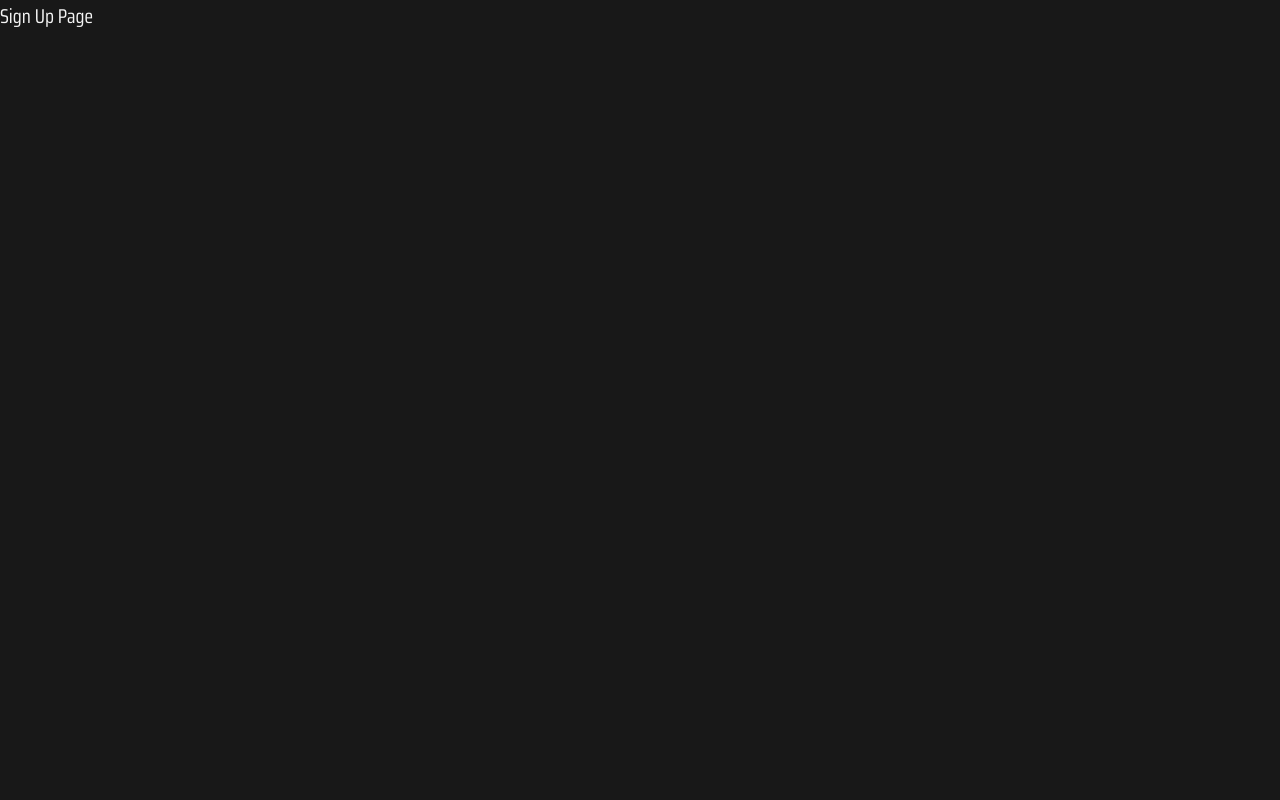
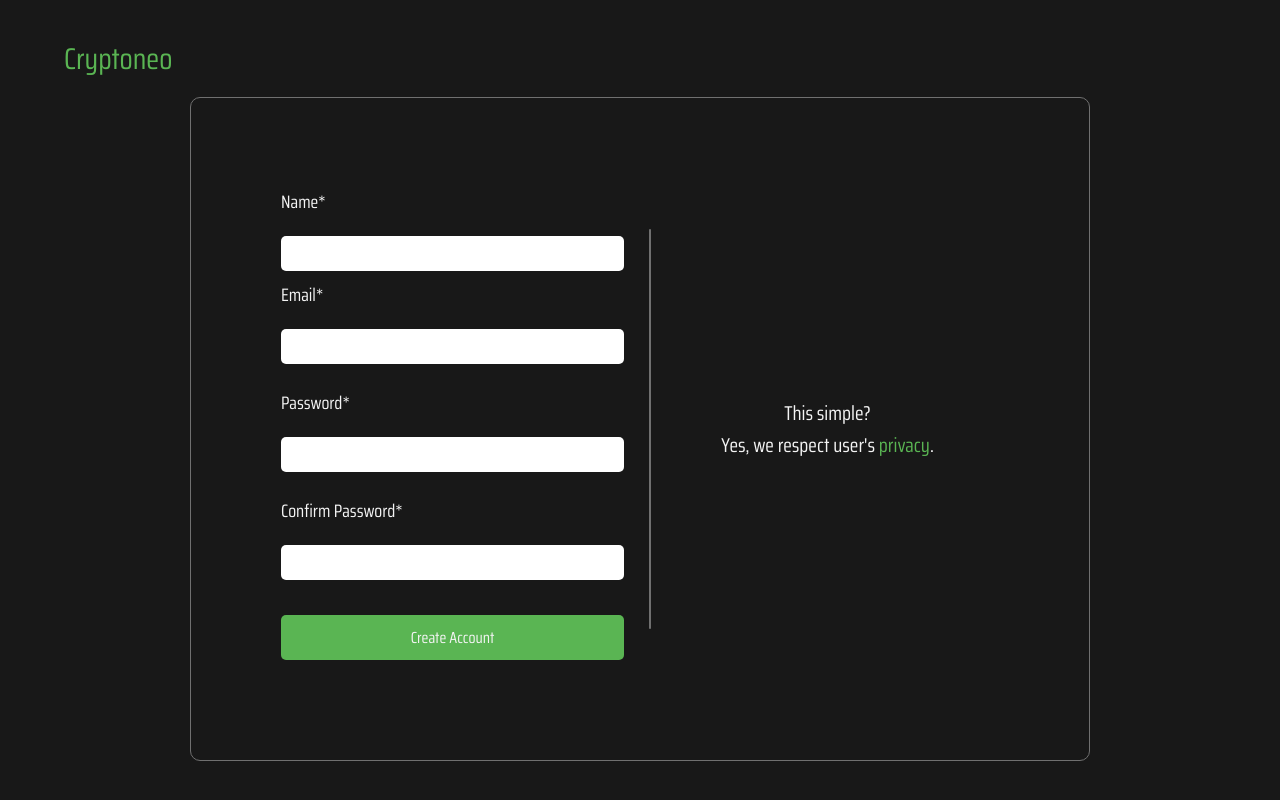
Before and after one commit to carlosr-lotus/Cryptoneo, a Next.js app: page /signup in a window 1280 px wide. Built offline with nearby package versions, Linux system fonts and the light colour scheme.

Commit message:
New pages created

```diff
--- a/src/pages/index.tsx
+++ b/src/pages/index.tsx
@@ -1,8 +1,8 @@
 // import type { NextPage } from 'next'
 import { useState } from 'react';
-import Head from 'next/head'
+import Head from 'next/head';
 
-import styles from '../styles/Home.module.css'
+import styles from '../styles/Home.module.css';
 
 // Icons
 import { FiMenu } from 'react-icons/fi';
--- a/src/pages/signup/index.tsx
+++ b/src/pages/signup/index.tsx
@@ -1,5 +1,79 @@
+import { useRouter } from 'next/router';
+import Head from 'next/head';
+import Link from 'next/link';
+import { useForm } from 'react-hook-form';
+
+import styles from '../../styles/pages/Signup.module.css';
+
 export default function SignUp() {
+
+    const router = useRouter();
+    const { register, handleSubmit } = useForm();
+
+    function submitLogin(data) {
+        console.log(data);
+
+        // router.push({
+        //     pathname: '/login'
+        // })
+    }
+
     return (
-        <h1>Sign Up Page</h1>
+        <div className={styles.signupPageContainer}>
+            <Head>
+                <title>Cryptoneo | Signup</title>
+            </Head>
+            <h1 className={styles.headerLogo}>Cryptoneo</h1>
+
+            <div className={styles.signupFormContainer}>
+                <form className={styles.formTag} onSubmit={handleSubmit(submitLogin)}>
+                    <label htmlFor="name">Name*</label>
+                    <br />
+                    <input id="name" type="text" {...register('name')} required />
+
+                    {/* Email */}
+                    <label htmlFor="email">Email*</label>
+                    <br />
+                    <input id="email" type="email" {...register('email')} required />
+                    <br />
+
+                    {/* Password */}
+                    <label htmlFor="password">Password*</label>
+                    <br />
+                    <input id="password" type="password" {...register('password')} required />
+                    <br />
+
+                    {/* Confirm Password */}
+                    <label htmlFor="confirmPassword">Confirm Password*</label>
+                    <br />
+                    <input id="confirmPassword" type="password" {...register('confirmPassword')} required />
+                    <br />
+
+                    <div className={styles.mobilePrivacyText}>
+                        <p>
+                            This simple?
+                            <br />
+                            Yes, we respect user's <span>privacy</span>.
+                        </p>
+                    </div>
+                    <a>
+                        <button type="submit" className={styles.createAccountBtn}>Create Account</button>
+                    </a>
+
+                </form>
+
+                <div className={styles.separateLine}>
+
+                </div>
+
+                <div className={styles.desktopPrivacyText}>
+                    <p>
+                        This simple?
+                        <br />
+                        Yes, we respect user's <span>privacy</span>.
+                    </p>
+                </div>
+            </div >
+        </div>
     )
 }
```
Also changed, not shown: src/pages/login/index.tsx (+71 -1 lines).
